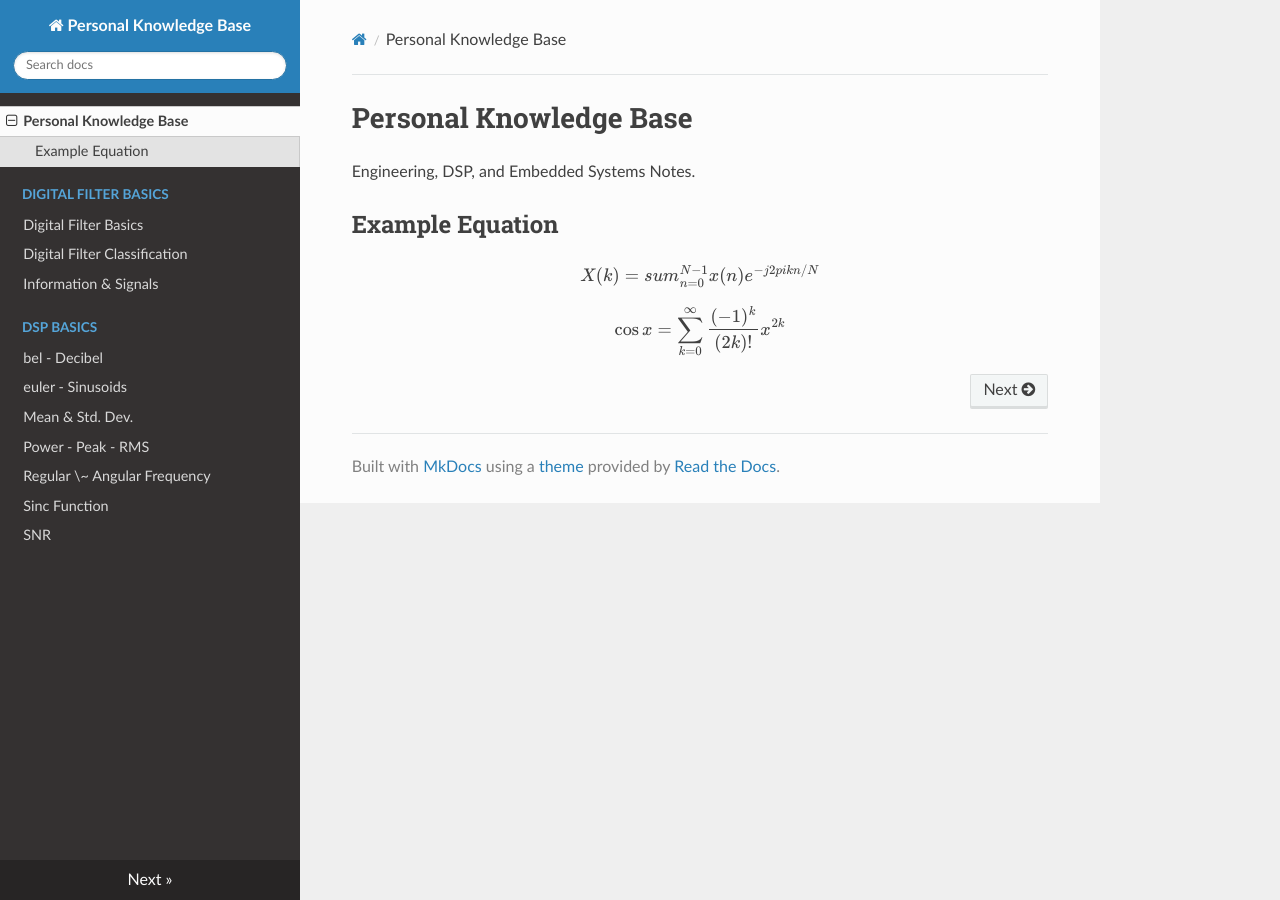
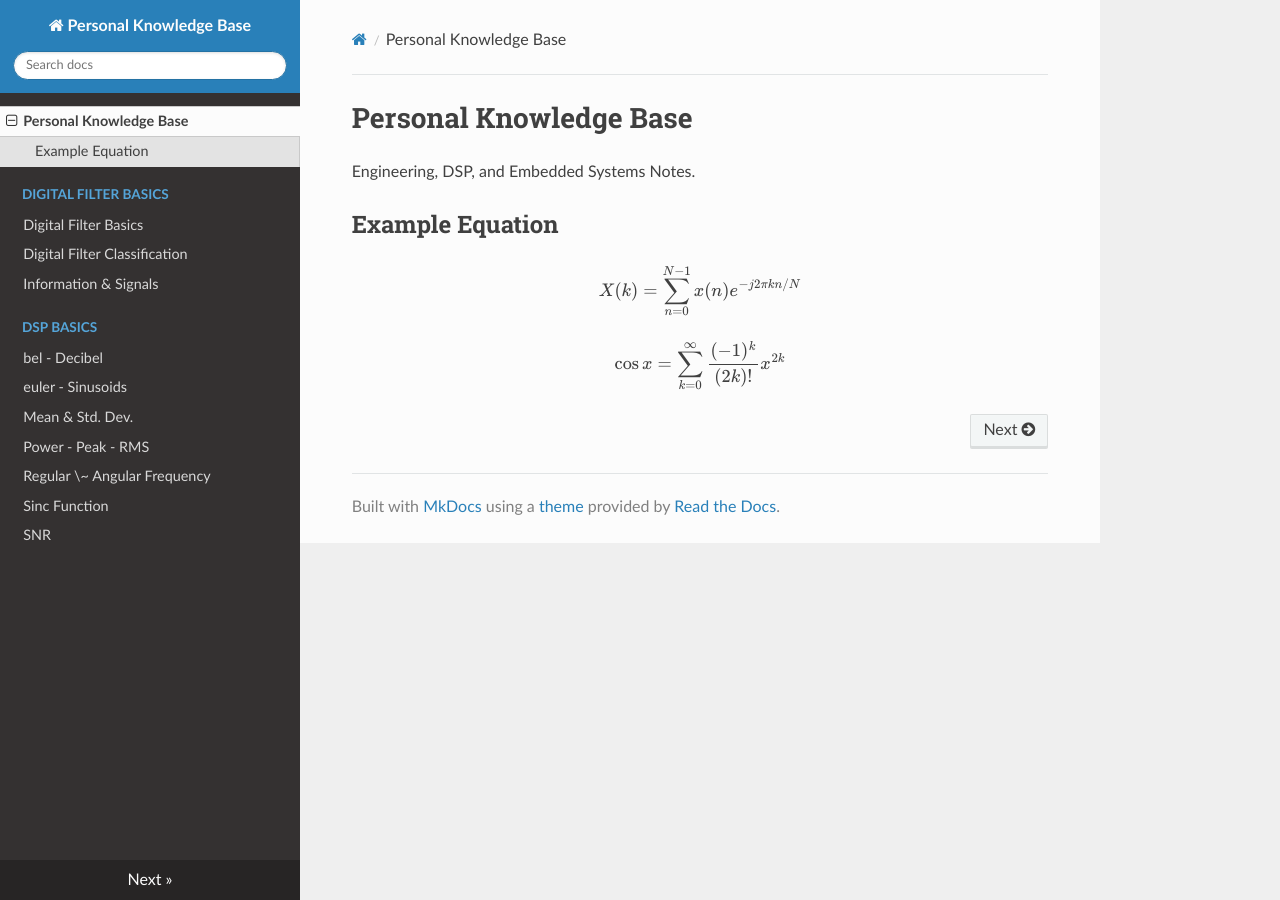
Before and after one commit to vf-tech/dsp-basics-kb, an MkDocs documentation site: the page built from docs/index.md, in a window 1280 px wide. Built offline with MkDocs 1.6.1, drawn with Linux system fonts in a browser that asks for light colours; nearby versions of some CDN libraries.

Commit message:
pymdown-extensions removed.

```diff
--- a/mkdocs.yml
+++ b/mkdocs.yml
@@ -8,8 +8,6 @@ theme:
   language: en
 
 markdown_extensions:
-  - pymdownx.arithmatex:
-      generic: true
 
 extra_javascript:
   - javascripts/mathjax.js
```
